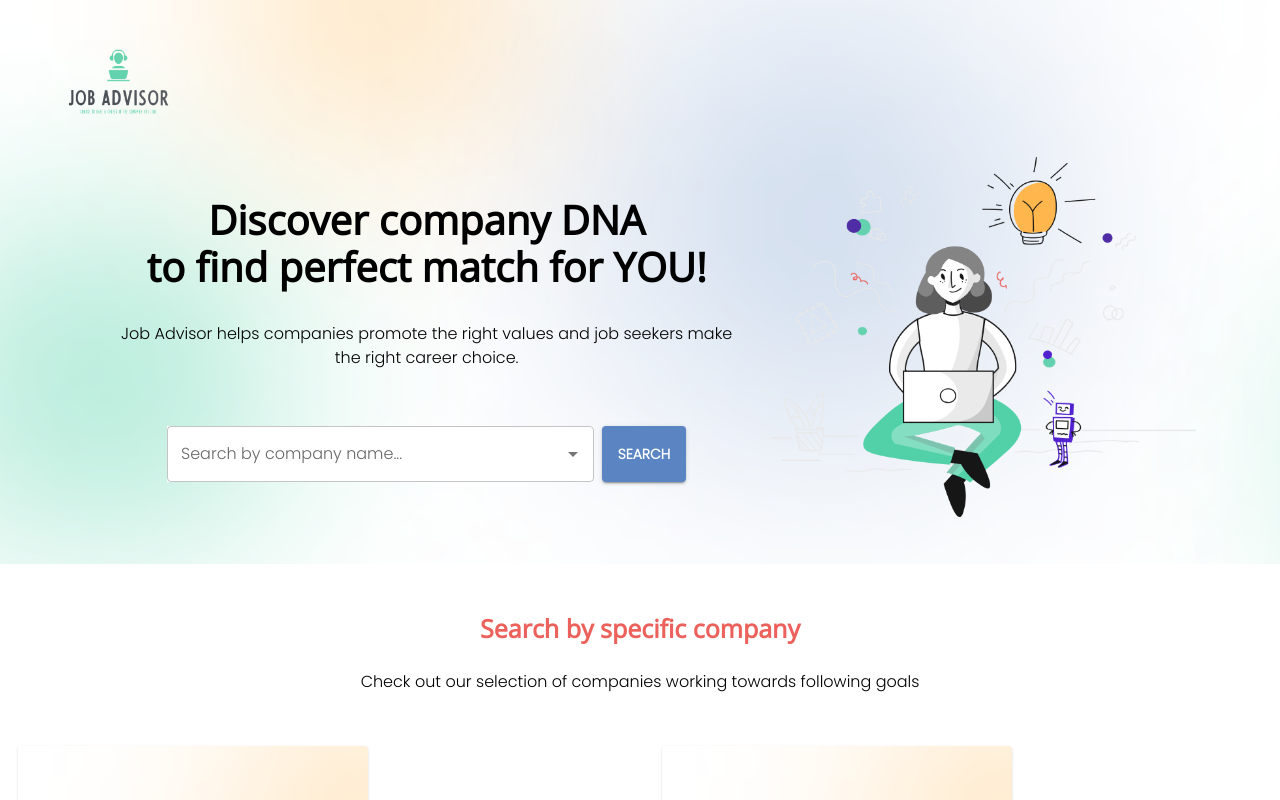
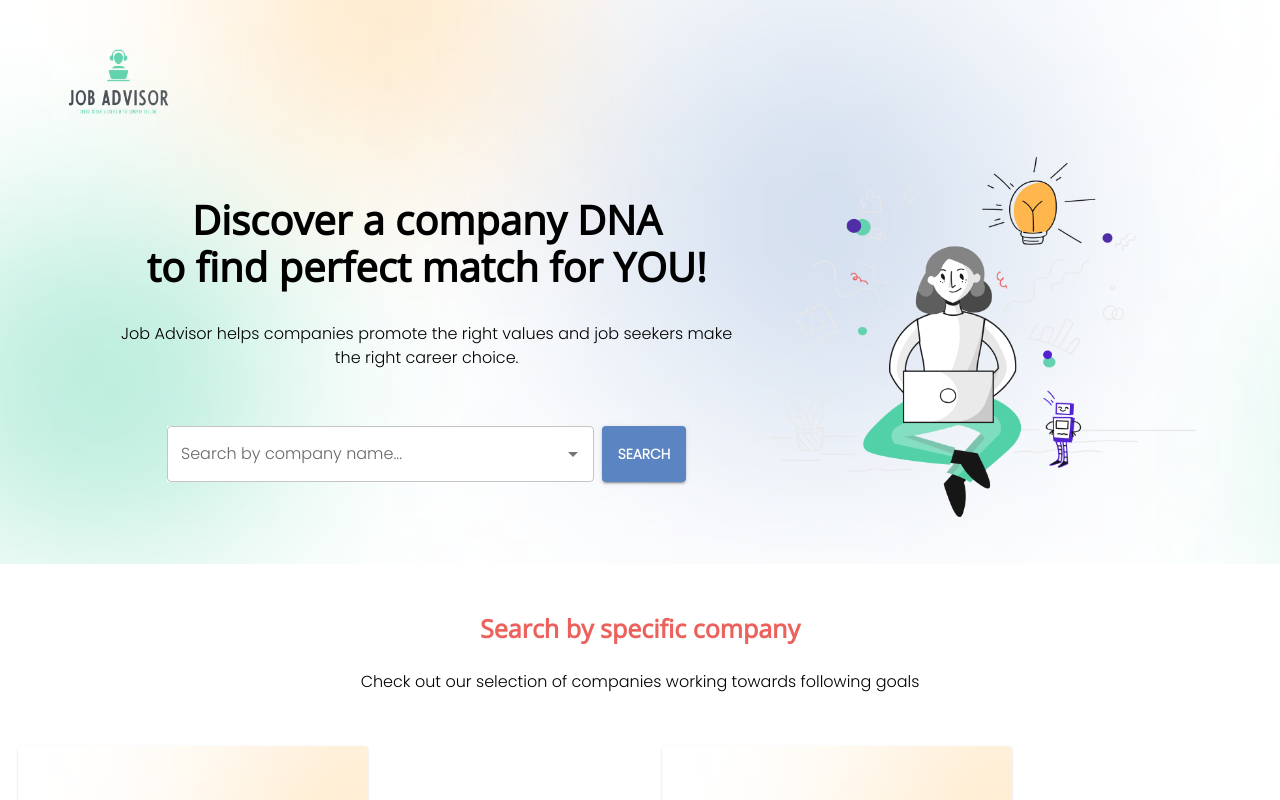
Before and after one commit to Job-Advisor-project/FrontEnd, a React (Create React App) app in the folder react/: page / in a window 1280 px wide. Shown: the top 800 px of the page. Built offline with nearby package versions, Linux system fonts and the light colour scheme.

Commit message:
added "a" in banner

```diff
--- a/react/src/components/Banner.jsx
+++ b/react/src/components/Banner.jsx
@@ -42,7 +42,7 @@ export default function Banner({ setCompany }) {
               },
             }}
           >
-            Discover company DNA
+            Discover a company DNA
           </Typography>
           <Typography
             variant="subtitle1"
```
